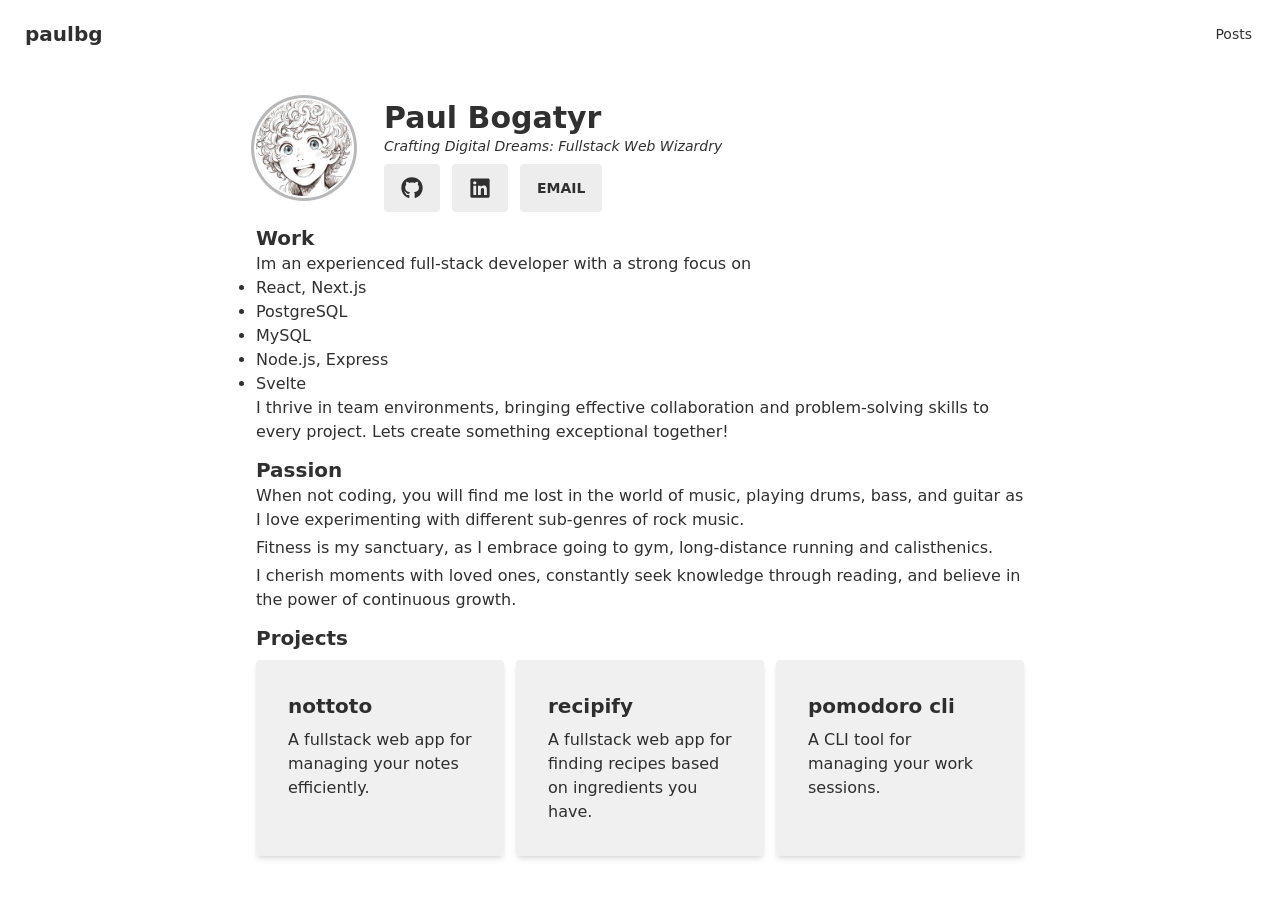
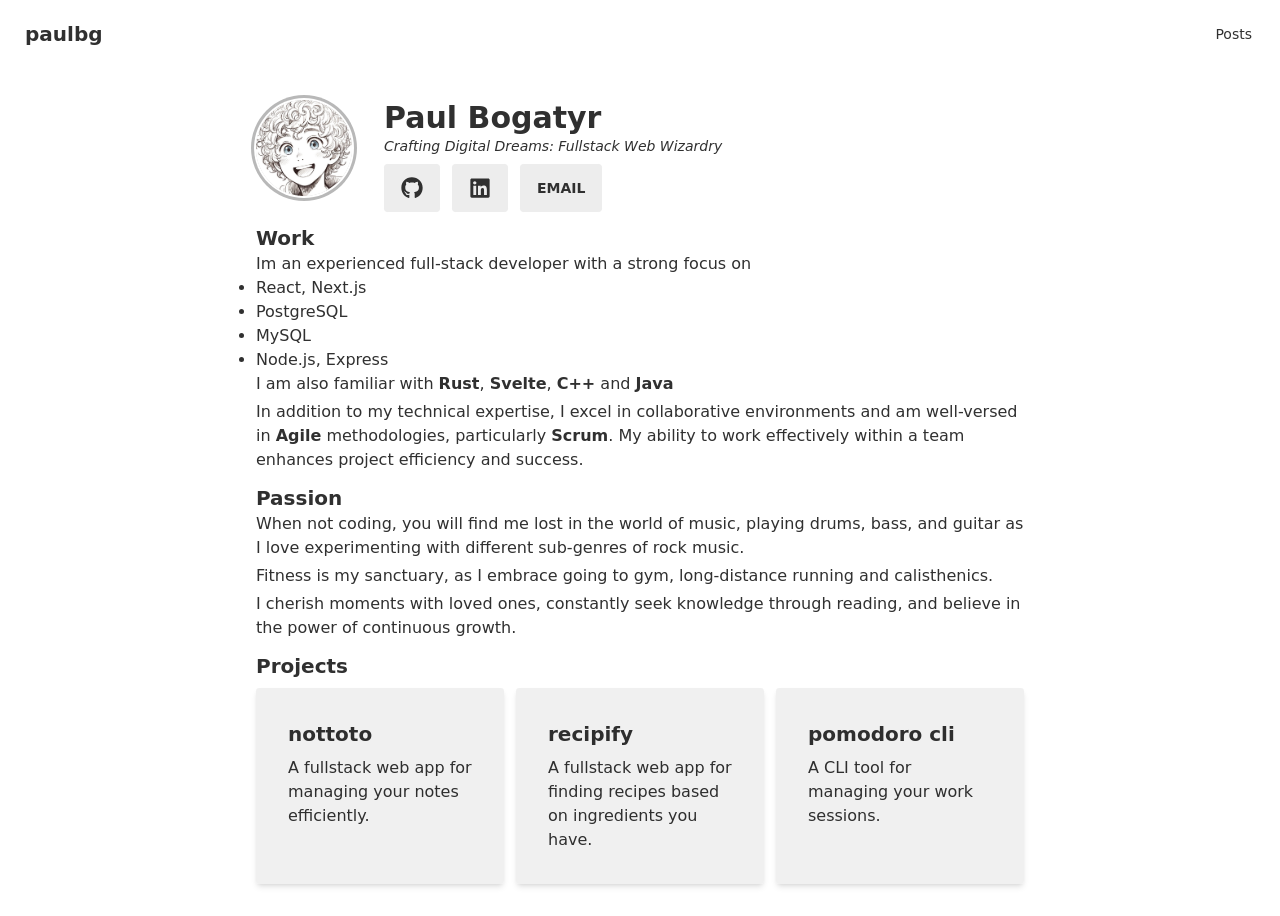
Before and after one commit to paulbgtr/paulbg, a Next.js app: page / in a window 1280 px wide. Before the commit the page ends 888 px from the top, so only its background shows below. Built offline with nearby package versions, Linux system fonts and the light colour scheme.

Commit message:
feat: update Work with aditional sections about agile an new layout

```diff
--- a/src/components/pageRelated/index/Work.tsx
+++ b/src/components/pageRelated/index/Work.tsx
@@ -8,12 +8,19 @@ export const Work = () => {
         <li>PostgreSQL</li>
         <li>MySQL</li>
         <li>Node.js, Express</li>
-        <li>Svelte</li>
       </ul>
       <p>
-        I thrive in team environments, bringing effective collaboration and
-        problem-solving skills to every project. Lets create something
-        exceptional together!
+        I am also familiar with <span className="font-bold">Rust</span>,{" "}
+        <span className="font-bold">Svelte</span>,{" "}
+        <span className="font-bold">C++</span> and{" "}
+        <span className="font-bold">Java</span>
+      </p>
+      <p className="mt-1">
+        In addition to my technical expertise, I excel in collaborative
+        environments and am well-versed in{" "}
+        <span className="font-bold">Agile</span> methodologies, particularly{" "}
+        <span className="font-bold">Scrum</span>. My ability to work effectively
+        within a team enhances project efficiency and success.
       </p>
     </section>
   );
```
